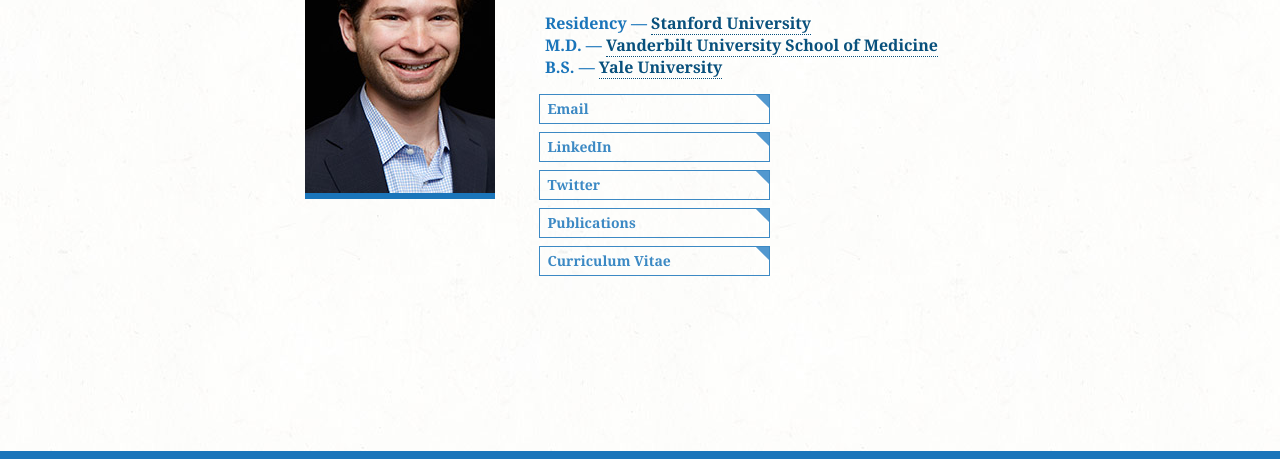
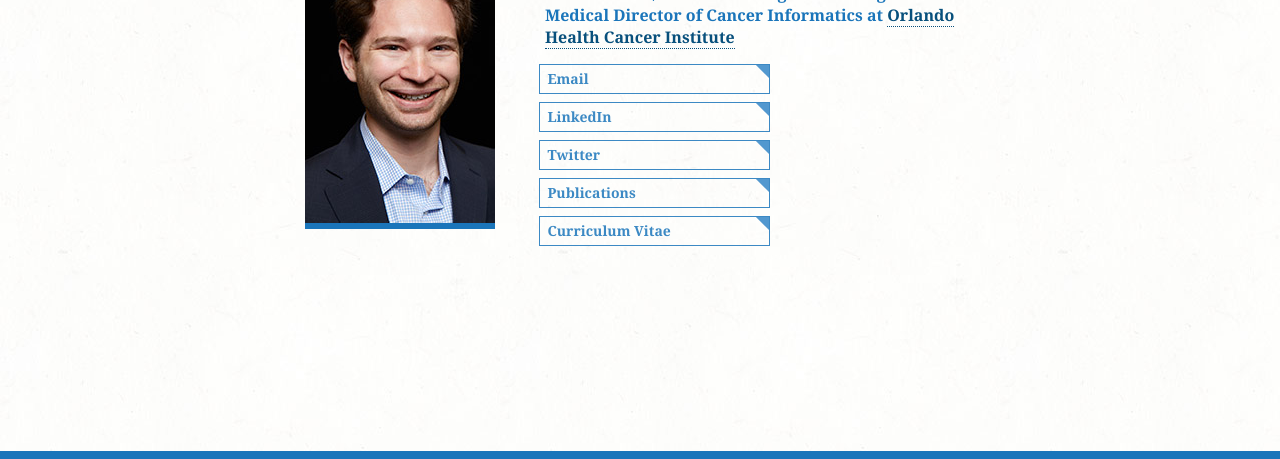
Before and after one commit to jashenson/jashenson.github.com, a plain HTML site: page index.html in a window 1280 px wide. Shown: the part 341-800 px from the top of the page. Drawn offline with Linux system fonts and the light colour scheme; a web font is replaced by a local one.

Commit message:
Update index.html

```diff
--- a/index.html
+++ b/index.html
@@ -32,10 +32,7 @@
 
             	<section id="my-info">
                   <img id="profilePhoto" src="img/jshenson.jpg" alt="Jared Shenson, M.D." />
-                  <p>Fellow, Head & Neck / Endocrine Surgical Oncology &mdash; <a href="https://www.mdanderson.org/research/departments-labs-institutes/departments-divisions/head-and-neck-surgery.html">M.D. Anderson Cancer Center</a></p>
-                    <p class="nobreak">Residency &mdash; <a href="http://med.stanford.edu/ohns.html">Stanford University</a></p>
-                  <p class="nobreak">M.D. &mdash; <a href="http://medschool.vanderbilt.edu/">Vanderbilt University School of Medicine</a></p>
-                  <p>B.S. &mdash; <a href="http://yalecollege.yale.edu/">Yale University</a></p>
+                  <p>Head & Neck / Endocrine Surgical Oncologist and Medical Director of Cancer Informatics at <a href="https://www.orlandohealth.com/services-and-specialties/orlando-health-cancer-institute/specialty-centers/head-and-neck-cancers">Orlando Health Cancer Institute</a></p>
             	</section>
             	<section id="web-presence">
             	   <ul>
@@ -43,7 +40,7 @@
             	       <li><a href="http://www.linkedin.com/in/jaredshenson">LinkedIn</a></li>
             	       <li><a href="http://twitter.com/jashenson">Twitter</a></li>
                      <li><a href="https://scholar.google.com/citations?user=8OjPD1QAAAAJ">Publications</a></li>
-                     <li><a href="/assets/Jared_Shenson_CV_2021.pdf">Curriculum Vitae</a></li>
+                     <li><a href="/assets/Jared_Shenson_CV_2022.pdf">Curriculum Vitae</a></li>
             	   </ul>
             	</section>
             </div>
```
